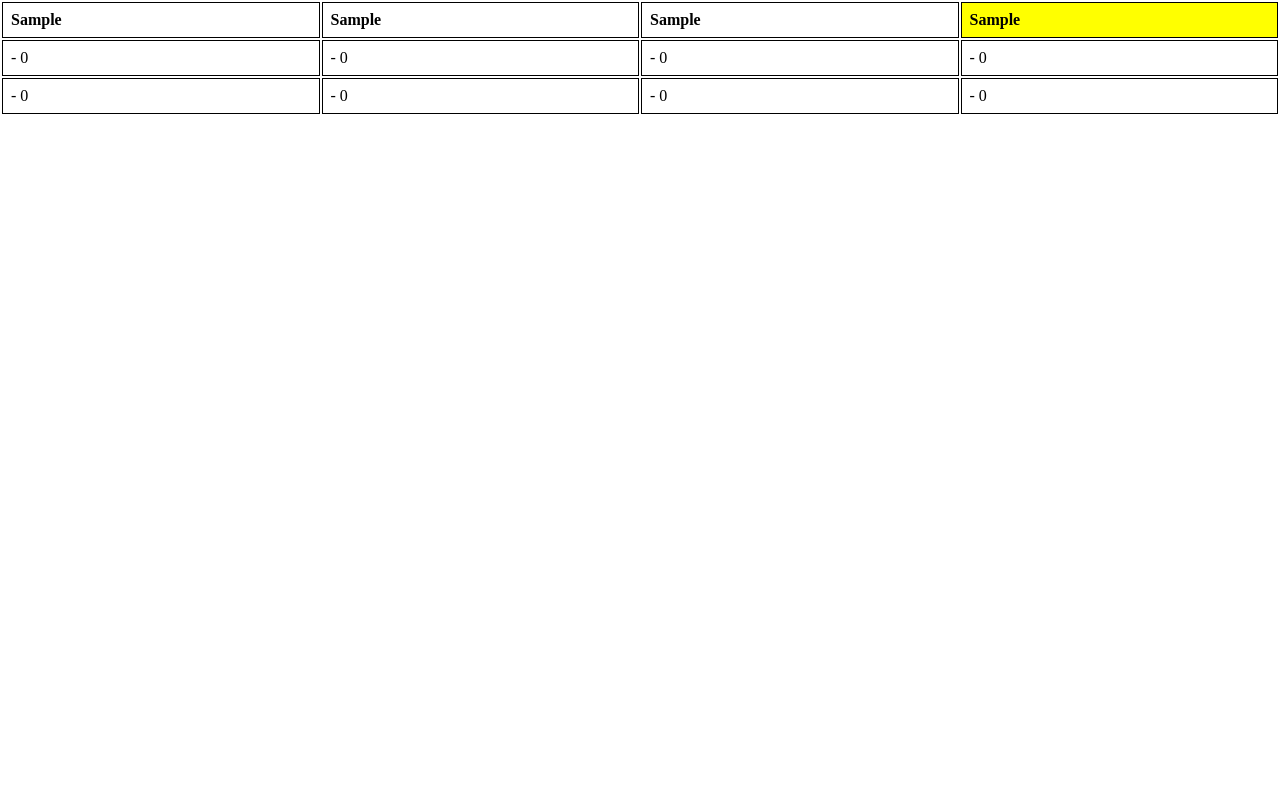
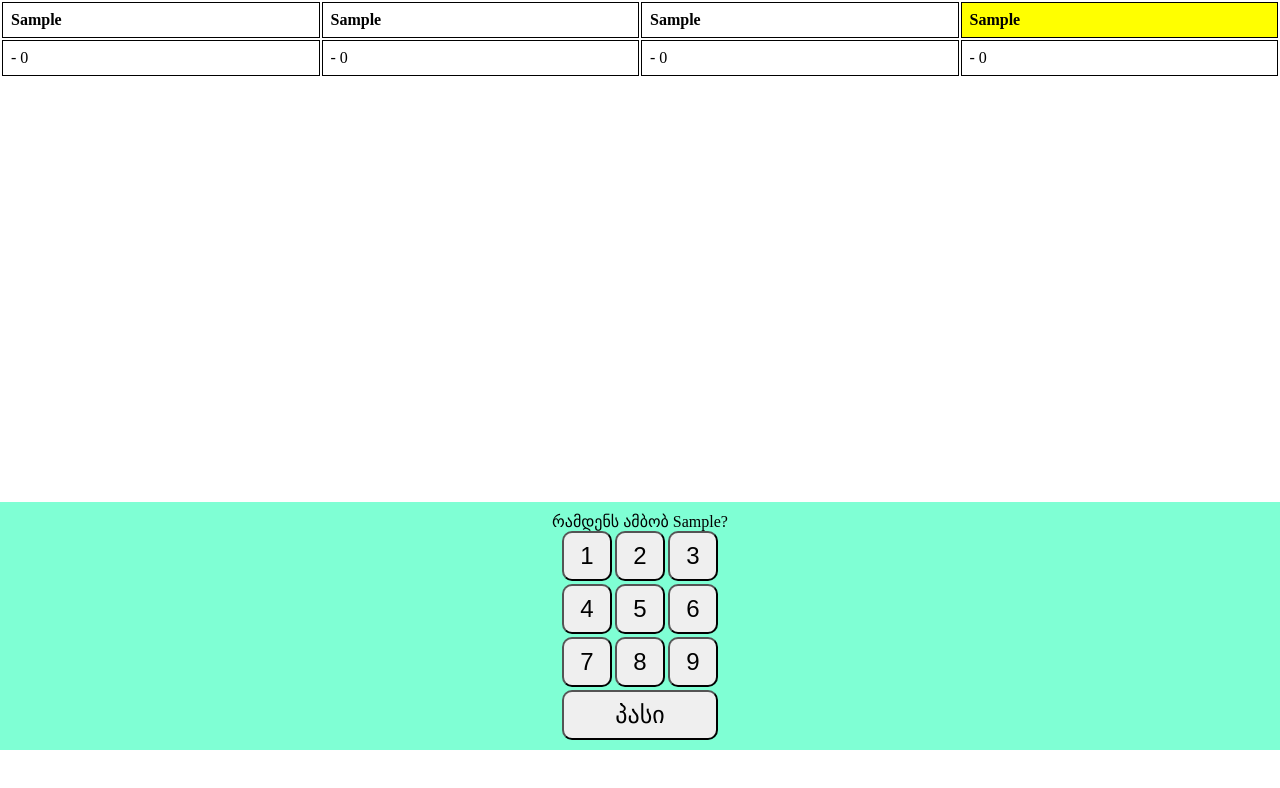
Before and after one commit to pipiag314/pasta_furceli, a React (Vite) app: page / in a window 1280 px wide. Both pictures are taken after typing "Sample", "Sample", "Sample", "Sample" into the empty fields and a click on the button "თამაშის დაწყება". Shown: the top 788 px of the page. Built offline with nearby package versions, Linux system fonts and the light colour scheme.

Commit message:
added 'joystick', user is able to add wanna_collect in GameTalbe

```diff
--- a/src/components/GameTable.css
+++ b/src/components/GameTable.css
@@ -1,6 +1,4 @@
-.GameTable {
-  /* GameTable styles */
-}
+
 
 .GameTable table {
   width: 100%;
@@ -17,3 +15,8 @@ th {
 .dealer {
   background-color: yellow;
 }
+
+
+.activePlace {
+  background-color: lightgreen;
+}
--- a/src/components/GameTable.jsx
+++ b/src/components/GameTable.jsx
@@ -1,12 +1,14 @@
 import React, { useEffect, useState } from 'react'
 import "./GameTable.css"
+import Joystick from './Joystick'
 
 const GameTable = ({ players, settings }) => {
   const [playersArray, setPlayersArray] = useState(Object.values(players))
-  const [gameLogs, setGameLog] = useState([])
+  const [gameLogs, setGameLogs] = useState([])
+  const [round, setRound] = useState(1)
 
 
-  const gameLog = {
+  const [gameLog, setGameLog] = useState({
     player1: {
       id: playersArray[0].id,
       wanna_collect: null,
@@ -31,14 +33,18 @@ const GameTable = ({ players, settings }) => {
       collected: null,
       point: 0,
     },
-  };
+  });
 
   useEffect(() => {
-    setGameLog(prev => ([
+    if(gameLog.player1.wanna_collect) {
+      setGameLogs(prev => ([
         ...prev,
         gameLog,
       ]))
-  }, [])
+    }
+  }, [round])
+
+  console.log(playersArray)
 
   const placeDealerLast = (dealerId) => {
     let dealer = {};
@@ -58,12 +64,13 @@ const GameTable = ({ players, settings }) => {
 
 
   return (
+    <>
       <div className='GameTable'>
         <table>
             <tr>
                 {playersArray.map(player => {
                   return (
-                  <th key={player.id} className={player.id == settings.dealerId && "dealer"}>{player.name}</th>
+                    <th key={player.id} className={player.id == settings.dealerId ? "dealer" : undefined}>{player.name}</th>
                   )
                 })}
             </tr>
@@ -74,9 +81,18 @@ const GameTable = ({ players, settings }) => {
                 ))}
               </tr>
             ))}
+            {
+              <tr>
+              {Object.values(gameLog).map(playerN => (
+                <td>{playerN.wanna_collect} - <span>{playerN.point}</span></td>
+              ))}
+          </tr>
+            }
         </table>
       </div>
+      <Joystick setGameLog={setGameLog} setGameLogs={setGameLogs} gameLog={gameLog} playersArray={playersArray} />
+    </>
   )
 }
 
-export default GameTable
+export default GameTable;
--- /dev/null
+++ b/src/components/Joystick.css
@@ -0,0 +1,27 @@
+.Joystick {
+    display: flex;
+    background-color: aquamarine;
+    padding: 10px;
+    position: absolute;
+    left: 0;
+    bottom: 50px;
+    flex-direction: column;
+    align-items: center;
+    width: 100%;
+}
+
+.Joystick button {
+    min-height: 50px;
+    min-width: 50px;
+    font-size: 1.5rem;
+}
+
+.Joystick .grid {
+    display: grid;
+    grid-template-columns: repeat(3, auto);
+    gap: 3px
+}
+
+.span-3 {
+    grid-column: span 3;
+}
--- /dev/null
+++ b/src/components/Joystick.jsx
@@ -0,0 +1,38 @@
+import React, { useState, useSyncExternalStore } from 'react'
+import './Joystick.css'
+
+const buttons = [1,2,3,4,5,6,7,8,9,0]
+
+const Joystick = ({ setGameLog, gameLog, playersArray }) => {
+    const [steps, setSteps] = useState(1);
+
+    const handleClick = (numberInButton, n) => {
+        setGameLog(prev => ({
+            ...prev,
+            [`player${n}`]: {
+                ...prev[`player${n}`],
+                wanna_collect: numberInButton,
+            }
+        }))
+
+        if(steps === 4) {
+            setSteps(1)
+        } else {
+            setSteps(steps + 1)
+        }
+    }
+
+
+  return (
+    <div className='Joystick'>
+        <div className='title'>რამდენს ამბობ {playersArray[steps-1].name}?</div>
+        <div className='grid'>
+            {buttons.map((button, idx) => (
+                <button onClick={() => handleClick(button, steps)} key={idx} className={!button ? "span-3" : undefined}>{button ? button : "პასი"}</button>
+            ))}
+        </div>
+    </div>
+  )
+}
+
+export default Joystick
```
Lines whose indentation alone changed are shown as unchanged.
